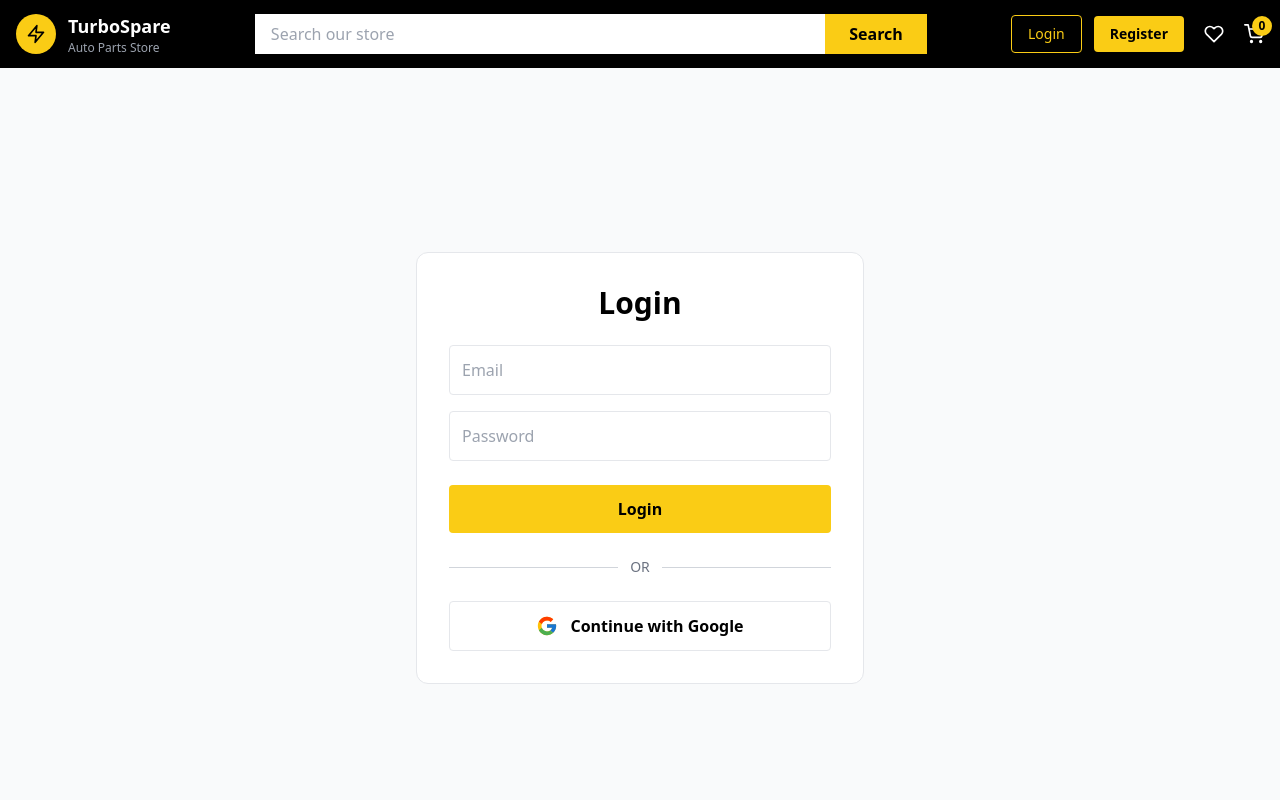
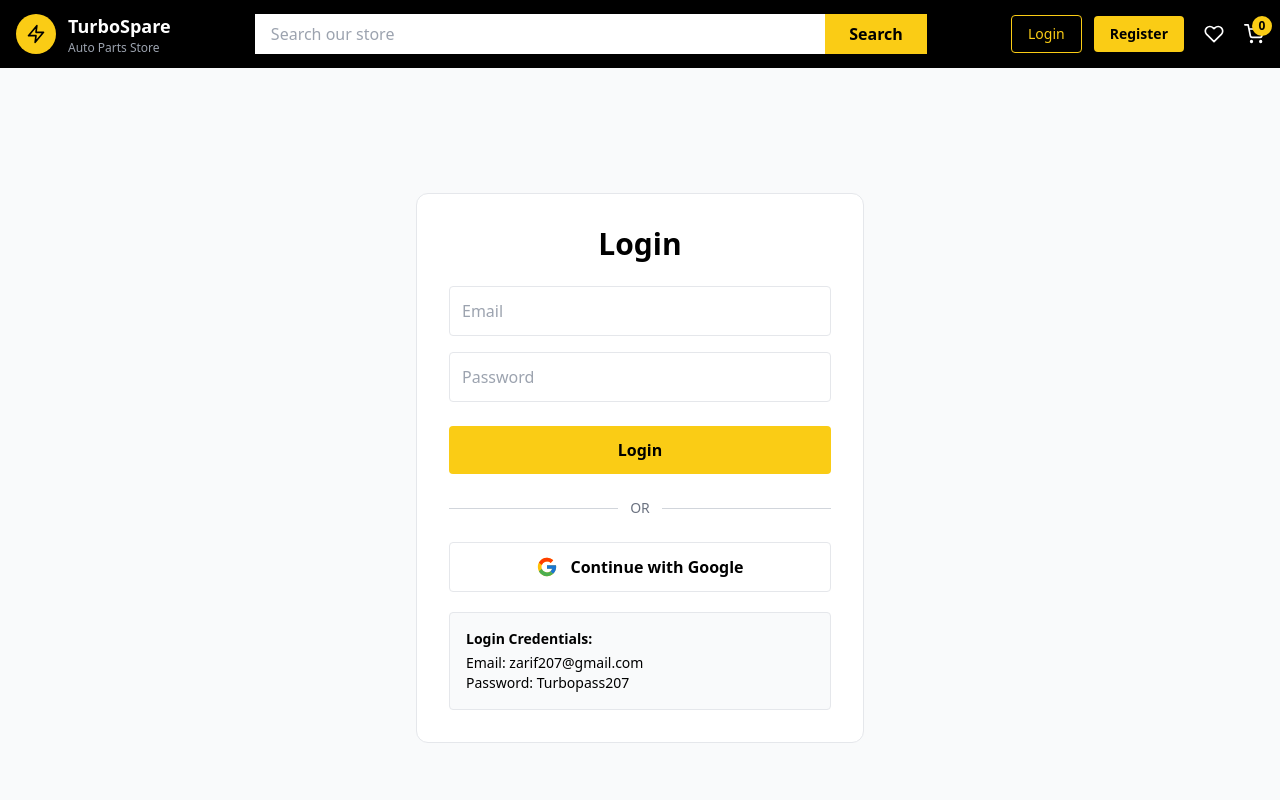
Before and after one commit to Zarif207/TurboSpare, a Next.js app in the folder turbo-spare-zone/: page /login in a window 1280 px wide. Shown: the top 800 px of the page. Built offline with nearby package versions, Linux system fonts and the light colour scheme; no server answers.

Commit message:
final push

```diff
--- a/turbo-spare-zone/src/app/login/page.js
+++ b/turbo-spare-zone/src/app/login/page.js
@@ -46,6 +46,7 @@ export default function LoginPage() {
       <div className="w-full max-w-md p-8 rounded-xl border bg-white">
         <h1 className="text-3xl font-bold mb-6 text-center">Login</h1>
 
+        {/* Email */}
         <input
           type="email"
           placeholder="Email"
@@ -54,6 +55,7 @@ export default function LoginPage() {
           onChange={(e) => setEmail(e.target.value)}
         />
 
+        {/* Password */}
         <input
           type="password"
           placeholder="Password"
@@ -62,6 +64,7 @@ export default function LoginPage() {
           onChange={(e) => setPassword(e.target.value)}
         />
 
+        {/* Credentials Login */}
         <button
           onClick={handleLogin}
           disabled={loading}
@@ -70,12 +73,14 @@ export default function LoginPage() {
           {loading ? "Logging in..." : "Login"}
         </button>
 
+        {/* Divider */}
         <div className="flex items-center gap-3 my-6">
           <div className="flex-1 h-px bg-gray-300" />
           <span className="text-sm text-gray-500">OR</span>
           <div className="flex-1 h-px bg-gray-300" />
         </div>
 
+        {/* Google Login */}
         <button
           onClick={handleGoogleLogin}
           className="w-full py-3 border rounded font-semibold flex items-center justify-center gap-3 hover:bg-gray-100"
@@ -83,6 +88,17 @@ export default function LoginPage() {
           <FcGoogle size={22} />
           Continue with Google
         </button>
+
+        {/* 🔐 Credential Info Box */}
+        <div className="mt-5 p-4 border rounded bg-gray-50 text-sm">
+          <p className="font-semibold mb-1">Login Credentials:</p>
+          <p>
+            <span className="font-medium">Email:</span> zarif207@gmail.com
+          </p>
+          <p>
+            <span className="font-medium">Password:</span> Turbopass207
+          </p>
+        </div>
       </div>
     </main>
   );
```
